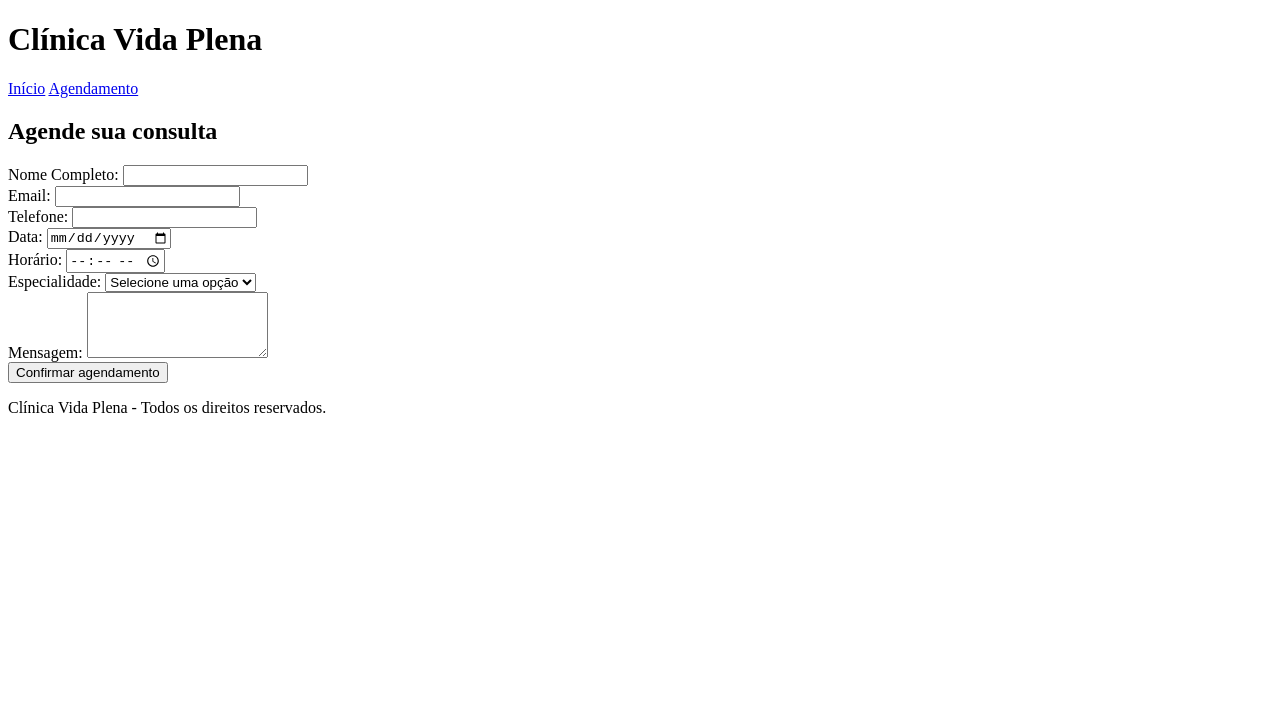
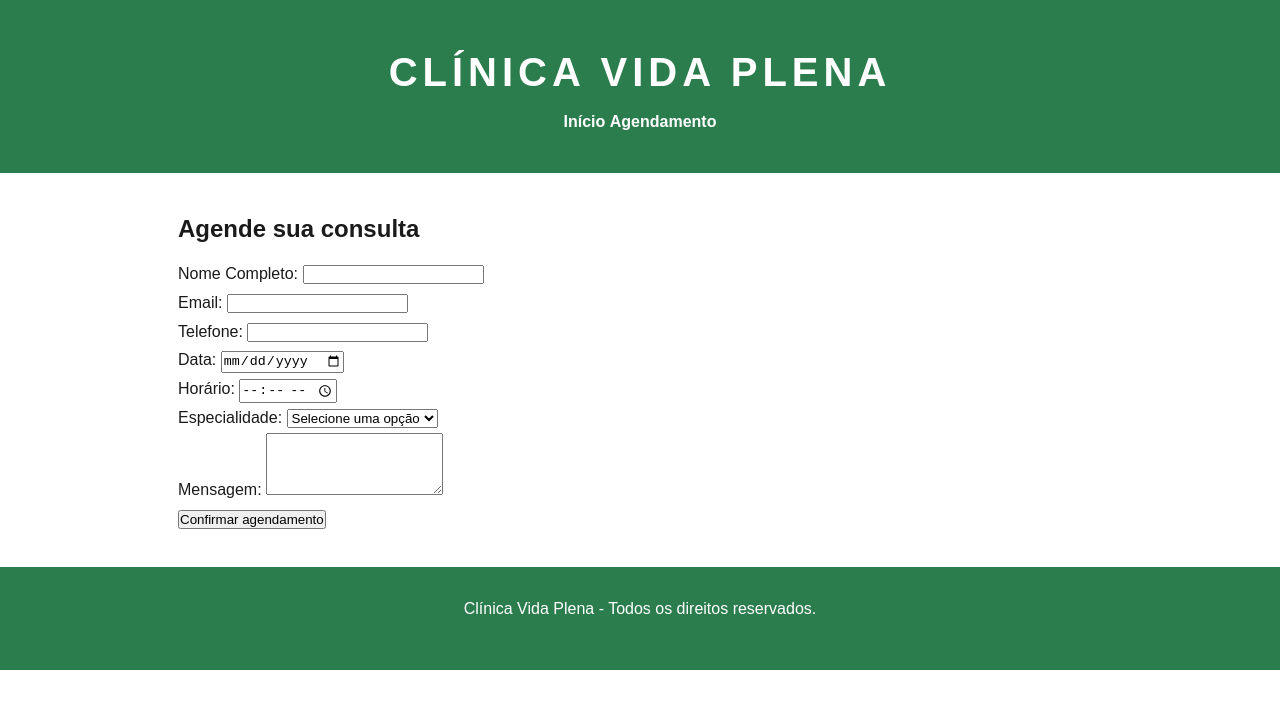
Before and after one commit to pedrobsantos7-ui/clinica-vida-plena-css, a plain HTML site: page agendamento.html in a window 1280 px wide. Drawn offline with Linux system fonts and the light colour scheme.

Commit message:
seletores de tag

```diff
--- a/agendamento.html
+++ b/agendamento.html
@@ -5,6 +5,7 @@
     <meta charset="UTF-8">
     <meta name="viewport" content="width=device-width, initial-scale=1.0">
     <title>Agendamento - Clínica Vida Plena</title>
+     <link rel="stylesheet" href="estilo.css"
 </head>
 
 <body>
--- a/estilo.css
+++ b/estilo.css
@@ -3,3 +3,67 @@
     padding: 0;
     box-sizing: border-box;
 }
+
+body{
+    font-family: Arial, Helvetica, sans-serif;
+    color:  #1a1a1a;
+    line-height: 1.8;
+}
+
+h1 {
+    font-size: 40px;
+}
+
+h2 {
+    font-size: 24px;
+    margin-bottom: 10px;
+}
+
+p {
+    margin-bottom: 18px;
+}
+
+a {
+    text-decoration: none;
+    color: greenyellow;
+}
+
+header {
+    background-color: #2b7d4d;
+    color: #ffffff;
+    padding: 36px 22px;
+    text-align: center;
+}
+
+header h1 {
+    color: #ffffff;
+    letter-spacing: 5px;
+    text-transform: uppercase;
+}
+
+nav ul {
+    list-style: none;
+}
+
+nav li {
+    display: inline-block;
+    margin: 0 18px;
+}
+
+nav a {
+    color: #ffffff;
+    font-weight: bold;
+}
+
+main {
+    max-width: 960px;
+    margin: 0 auto;
+    padding: 34px 18px;
+}
+
+footer {
+    background-color: #2b7d4d;
+    color: #ffffff;
+    text-align: center;
+    padding: 28px 18px;
+}
```
